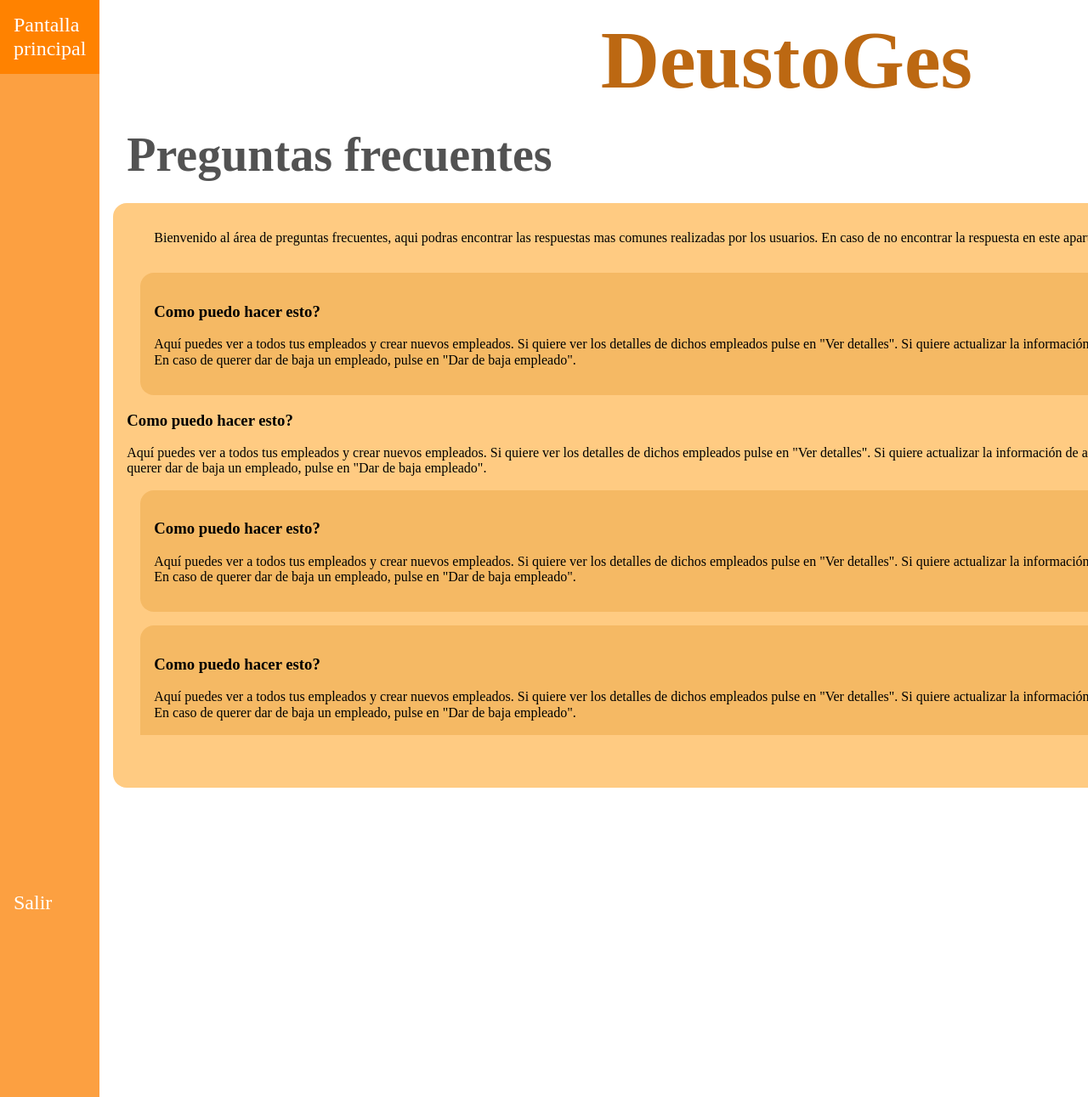
After one commit to Elizondo99/Proyecto_deustoGes, a Django app: page /appDeustoGes/clientes/1/preguntas_frecuentes in a window 1280 px wide; the page is wider, and only the part inside the window is pictured. The commit adds this page. Shown: that part at 85% size. Run offline with Django 5.2, Linux system fonts and the light colour scheme; data comes from the database, SQL or seed files in the repository.

Commit message:
pregunta_frecuentes estructura y codigo enviar email(falta config en gmail)

```diff
--- a/deustoGes/appDeustoGes/forms.py
+++ b/deustoGes/appDeustoGes/forms.py
@@ -38,3 +38,9 @@ class SolicitudForm(forms.ModelForm):
     class Meta:
         model = Solicitud
         fields = '__all__'
+
+
+class ContactForm(forms.Form):
+    subject = forms.CharField(max_length=100, label='Título')
+    email = forms.EmailField(label='Email')
+    message = forms.CharField(widget=forms.Textarea, label='Descripción')
--- a/deustoGes/appDeustoGes/urls.py
+++ b/deustoGes/appDeustoGes/urls.py
@@ -55,5 +55,8 @@ urlpatterns = [
     # URL DE DELETE
     path('/responsables/<int:id_responsable>/deleted/empleado/<int:id_empleado>', views.delete_empleado, name="delete_empleado"),
     path('/responsables/<int:id_responsable>/deleted/proyecto/<int:id_proyecto>', views.delete_proyecto, name="delete_proyecto"),
-    path('/responsables/<int:id_responsable>/deleted/cliente/<int:id_cliente>', views.delete_cliente, name="delete_cliente")
+    path('/responsables/<int:id_responsable>/deleted/cliente/<int:id_cliente>', views.delete_cliente, name="delete_cliente"),
+
+    path("/clientes/<int:id_cliente>/preguntas_frecuentes", views.preguntas_frecuentes, name='preguntas_frecuentes'),
+    path("/contacto", views.contact_view, name='contacto')
 ]
--- a/deustoGes/appDeustoGes/views.py
+++ b/deustoGes/appDeustoGes/views.py
@@ -7,6 +7,11 @@ from django.urls import reverse_lazy
 from django.views.generic import View, UpdateView, DeleteView
 from pyexpat.errors import messages
 from sqlparse.filters import output
+from django.core.mail import send_mail
+from django.shortcuts import render, redirect
+from django.http import HttpResponse
+from .forms import ContactForm
+
 
 from .forms import EmpleadoForm, ProyectoForm, ClienteForm, TareaForm, SolicitudForm, TareaUpdateForm
 from .models import Empleado, Proyecto, Cliente, Tarea, Solicitud
@@ -332,3 +337,28 @@ def delete_cliente(request, id_responsable, id_cliente):
     if cliente.delete():
         return render(request, 'appDeustoGes/pantalla_borrado_exitoso.html',
                       {'responsable': responsable})
+
+
+
+def preguntas_frecuentes(request, id_cliente):
+    cliente = get_object_or_404(Proyecto, id=id_cliente)
+
+    return render(request, 'appDeustoGes/preguntas_frecuentes.html',{'cliente': cliente})
+
+def contact_view(request):
+    if request.method == 'POST':
+        form = ContactForm(request.POST)
+        if form.is_valid():
+            subject = form.cleaned_data['subject']
+            email = form.cleaned_data['email']
+            message = form.cleaned_data['message']
+            send_mail(
+                subject,
+                message,
+                email,
+                ['email'],  # Reemplaza con la dirección de correo de destino
+            )
+            return HttpResponse('Gracias por tu mensaje.')
+    else:
+        form = ContactForm()
+    return render(request, 'appDeustoGes/contacto.html', {'form': form})
--- a/deustoGes/templates/appDeustoGes/pantalla_cliente.html
+++ b/deustoGes/templates/appDeustoGes/pantalla_cliente.html
@@ -13,8 +13,8 @@
                 <li><a href="{% url 'cliente_update' cliente.id %}">Actualizar mis datos</a></li>
             </div>
             <div>
-                <li><a href="">Dudas y preguntas</a></li>
-                <li><a href="">Contacto</a></li>
+                <li><a href="{% url 'preguntas_frecuentes' cliente.id %}">Preguntas frecuentes</a></li>
+                <li><a href="{% url 'contacto' %}">Contacto</a></li>
                 <li><a href="{% url 'login' %}">Salir</a></li>
             </div>
 
--- a/deustoGes/templates/appDeustoGes/pantalla_responsable.html
+++ b/deustoGes/templates/appDeustoGes/pantalla_responsable.html
@@ -13,8 +13,6 @@
                 <li><a href="{% url 'cliente_create' responsable.id %}">Añadir un nuevo cliente</a></li>
             </div>
             <div>
-                <li><a href="">Dudas y preguntas</a></li>
-                <li><a href="">Contacto</a></li>
                 <li><a href="{% url 'login' %}">Salir</a></li>
             </div>
 
--- /dev/null
+++ b/deustoGes/templates/appDeustoGes/preguntas_frecuentes.html
@@ -0,0 +1,66 @@
+{% extends "base.html" %}
+{% block css %}
+    <link rel="stylesheet" href="/../static/css/normalize.css">
+    <link rel="stylesheet" href="/../static/css/style.css">
+{% endblock %}
+{% block nav_header %}
+    <nav class="barra-lateral">
+        <ul class="listado-barra-lateral">
+            <div>
+                <li><a href="{% url 'pantalla_cliente' cliente.id %}">Pantalla principal</a></li>
+            </div>
+            <div>
+                <li><a href="{% url 'login'  %}">Salir</a></li>
+            </div>
+
+        </ul>
+    </nav>
+{% endblock %}
+
+{% block main_contenido %}
+    <h2>Preguntas frecuentes</h2>
+<div class="contenido">
+    <div class="introduccion">
+    <p>Bienvenido al área de preguntas frecuentes, aqui podras encontrar las respuestas mas comunes realizadas por los usuarios.
+    En caso de no encontrar la respuesta en este apartado no dudes en contactar con nosotros.</p>
+    </div>
+
+    <div class="responsable-overflow">
+        <div class="contenido_interno">
+            <h3>Como puedo hacer esto?</h3>
+            <p>Aquí puedes ver a todos tus empleados y crear nuevos empleados. Si quiere ver los detalles de dichos
+            empleados pulse en "Ver detalles". Si quiere actualizar la información de alguno de los empleados pulse
+            en "Actualizar empleado". En caso de querer dar de baja un empleado, pulse en "Dar de baja empleado".</p>
+        </div>
+            <h3>Como puedo hacer esto?</h3>
+            <p>Aquí puedes ver a todos tus empleados y crear nuevos empleados. Si quiere ver los detalles de dichos
+            empleados pulse en "Ver detalles". Si quiere actualizar la información de alguno de los empleados pulse
+            en "Actualizar empleado". En caso de querer dar de baja un empleado, pulse en "Dar de baja empleado".</p>
+
+        <div class="contenido_interno">
+            <h3>Como puedo hacer esto?</h3>
+            <p>Aquí puedes ver a todos tus empleados y crear nuevos empleados. Si quiere ver los detalles de dichos
+            empleados pulse en "Ver detalles". Si quiere actualizar la información de alguno de los empleados pulse
+            en "Actualizar empleado". En caso de querer dar de baja un empleado, pulse en "Dar de baja empleado".</p>
+        </div>
+
+
+
+        <div class="contenido_interno">
+            <h3>Como puedo hacer esto?</h3>
+            <p>Aquí puedes ver a todos tus empleados y crear nuevos empleados. Si quiere ver los detalles de dichos
+            empleados pulse en "Ver detalles". Si quiere actualizar la información de alguno de los empleados pulse
+            en "Actualizar empleado". En caso de querer dar de baja un empleado, pulse en "Dar de baja empleado".</p>
+        </div>
+        <div class="contenido_interno">
+            <h3>Como puedo hacer esto?</h3>
+            <p>Aquí puedes ver a todos tus empleados y crear nuevos empleados. Si quiere ver los detalles de dichos
+            empleados pulse en "Ver detalles". Si quiere actualizar la información de alguno de los empleados pulse
+            en "Actualizar empleado". En caso de querer dar de baja un empleado, pulse en "Dar de baja empleado".</p>
+        </div>
+    </div>
+    </div>
+</div>
+
+
+{% endblock %}
```
Also changed, not shown: deustoGes/deustoGes/settings.py (+8 -0 lines), deustoGes/templates/appDeustoGes/contacto.html (added, +17 -0 lines).
